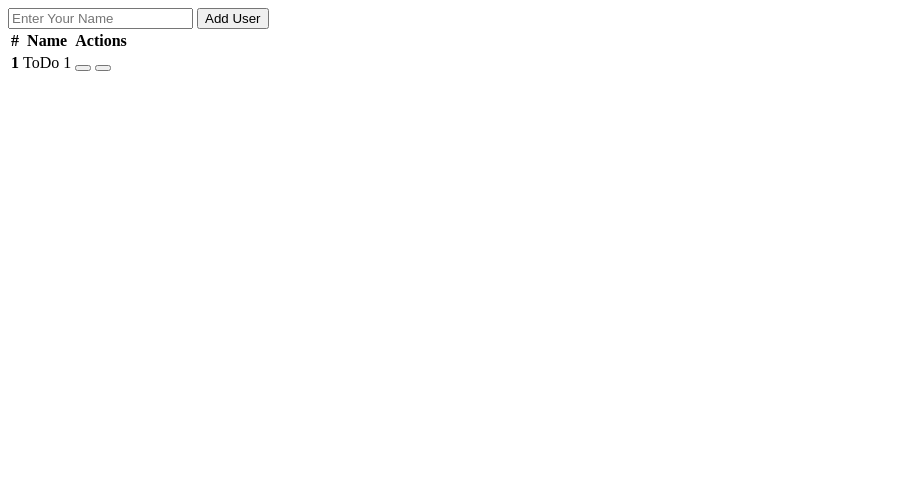
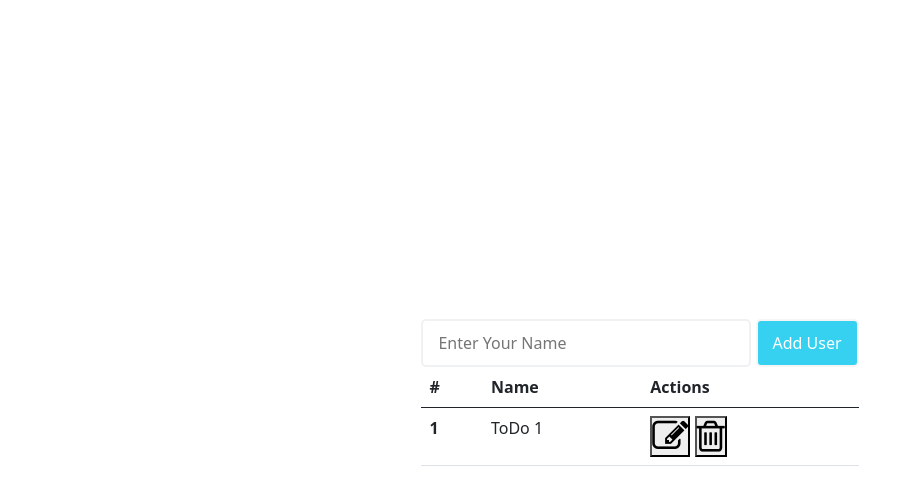
Before and after one commit to salmanshaikh18/ToDoListUsingHtmlCssJs, a plain HTML site: page index.html in a window 1280 px wide. Shown: the whole page, without its empty margins (0-914 px from the left). Drawn offline with nearby package versions, Linux system fonts and the light colour scheme.

Commit message:
todo structure

```diff
--- a/index.html
+++ b/index.html
@@ -6,12 +6,15 @@
     <meta name="viewport" content="width=device-width, initial-scale=1.0">
     <title>ToDoApp</title>
     <link rel="stylesheet" href="./style.css">
+    <link href="https://cdn.jsdelivr.net/npm/bootstrap@5.0.2/dist/css/bootstrap.min.css" rel="stylesheet" integrity="sha384-EVSTQN3/azprG1Anm3QDgpJLIm9Nao0Yz1ztcQTwFspd3yD65VohhpuuCOmLASjC" crossorigin="anonymous">
+    <!-- fontawesome icons  -->
+    <link rel="stylesheet" href="https://cdnjs.cloudflare.com/ajax/libs/font-awesome/4.7.0/css/font-awesome.min.css">
 </head>
 
 <body>
     <div class="box">
         <div class="topPart">
-            <input type="text" placeholder="Enter Your Name">
+            <input type="text" id="userName" placeholder="Enter Your Name">
             <button id="addUserBtn">Add User</button>
         </div>
 
@@ -30,7 +33,10 @@
                         <tr>
                             <th scope="row">1</th>
                             <td>ToDo 1</td>
-                            <td><button id="editBtn"></button> <button id="deleteBtn"></button></td>
+                            <td>
+                                <button id="editBtn"><i class="fa fa-edit" style="font-size:36px"></i></button>
+                                <button id="deleteBtn"><i class="fa fa-trash-o" style="font-size:36px"></i></button>
+                            </td>
                         </tr>
                     </tbody>
                 </tbody>
--- a/script.js
+++ b/script.js
@@ -0,0 +1,34 @@
+const addUserBtn = document.getElementById('addUserBtn')
+
+const userNameTextField = document.getElementById('userName')
+
+let usersArray = []
+
+localStorage.getItem('users')
+
+
+
+addUserBtn.addEventListener('click', () => {
+    const userName = userNameTextField.value;
+    usersArray.push({'name': userName})
+    saveInfo(usersArray)
+})
+
+function saveInfo(usersArray) {
+    // convert json object to string
+    let str = JSON.stringify(usersArray)
+    // save in localStorage
+    localStorage.setItem('users', str)
+}
+
+function displayInfo() {
+
+}
+
+function editInfo() {
+
+}
+
+function deleteInfo() {
+
+}
--- a/style.css
+++ b/style.css
@@ -0,0 +1,31 @@
+*{
+    margin: 0;
+    padding: 0;
+    box-sizing: border-box;
+}
+html , body{
+    height: 100%;
+    width: 100%;
+}
+
+body {
+    display: flex;
+    justify-content: center;
+    align-items: center;
+}
+
+.box .topPart input {
+    background:#fff ;
+    padding: 10px 15px;
+    padding-right: 80px;
+    border: 2px solid #eff1f3;
+    border-radius: 5px;
+}
+
+#addUserBtn {
+    background-color: #36d1f0;
+    color: white;
+    padding: 10px 15px;
+    border: 2px solid whitesmoke;
+    border-radius: 5px;
+}
```
